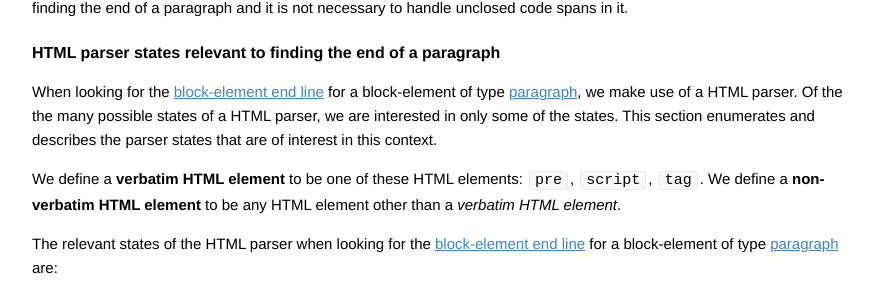
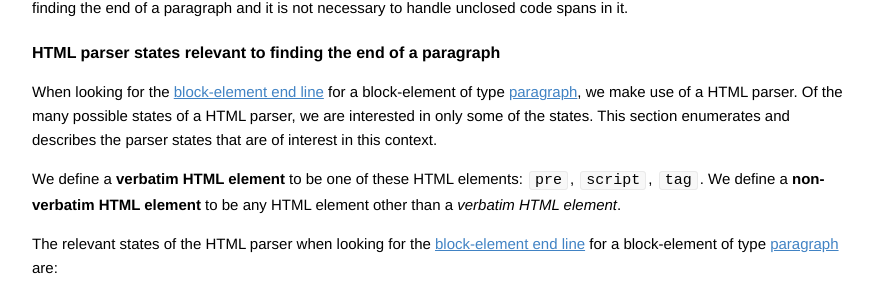
Before and after one commit to vfmd/vfmd-spec, a Jekyll site: the page built from specification.md, in a window 1280 px wide and 900 px high, scrolled down 12515 px. Shown: the part 177-476 px from the top of the window, without its empty margins (197-1082 px from the left). Built offline with Jekyll 4.4.1, drawn with Linux system fonts in a browser that asks for light colours; Markdown is read by kramdown in place of the engine named in the settings; some of the changed text lies outside the part shown.

Commit message:
Fixed "the the" typos

```diff
--- a/specification.md
+++ b/specification.md
@@ -701,7 +701,7 @@ block-element and the [block-element end line]:
      3. A [line break] character is given as input to the [code-span
         detector], and then given as input to the HTML parser.
 
-     4. We observe the state of the HTML parser. Of the the many
+     4. We observe the state of the HTML parser. Of the many
         possible states of a HTML parser, we are only interested in the
         [HTML parser states relevant to finding the end of a paragraph].
 
@@ -869,7 +869,7 @@ HTML parser states relevant to finding the end of a paragraph</h4>
 [HTML parser states relevant to finding the end of a paragraph]: #html-parser-states-relevant-to-end-of-paragraph
 
 When looking for the [block-element end line] for a block-element of
-type [paragraph], we make use of a HTML parser. Of the the many possible
+type [paragraph], we make use of a HTML parser. Of the many possible
 states of a HTML parser, we are interested in only some of the states.
 This section enumerates and describes the parser states that are of
 interest in this context.
@@ -1611,7 +1611,7 @@ starting number_. For HTML output, if the _ordered list starting number_
 is the number '1', the corresponding `ol` start tag in the output shall
 not have the `start` attribute; if the _ordered list starting number_ is
 not the number '1', the corresponding `ol` start tag in the output shall
-include the `start` attribute with the the _ordered list starting
+include the `start` attribute with the _ordered list starting
 number_ as the attribute value.
 
 [ordered list item line sequence]: #ordered-list-item-line-sequence
@@ -2542,7 +2542,7 @@ entirely of `_` characters, the _constituent character_ of the
 [emphasis tag strings]: #emphasis-tag-string
 [constituent character]: #constituent-character
 
-If the [emphasis indicator string] is [non-flanking], the the [emphasis
+If the [emphasis indicator string] is [non-flanking], then the [emphasis
 indicator string] is interpreted as a _text fragment_. The
 [consumed-character-count] is set to the length of the [emphasis
 indicator string].
```
